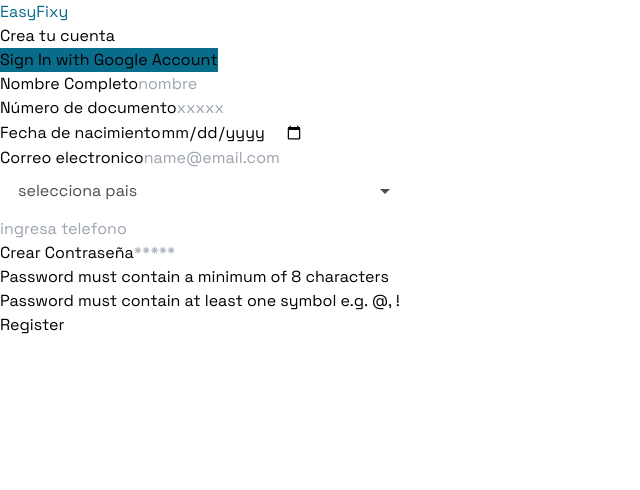
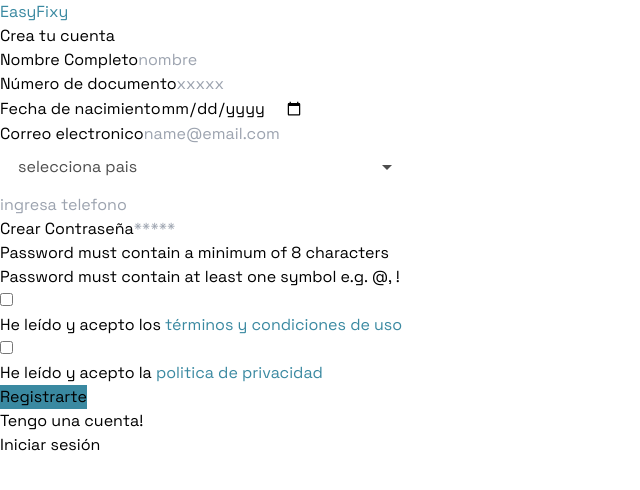
Before and after one commit to EasyFixy/EasyFixyPublic, a React (Vite) app: page /register in a window 1280 px wide. Shown: the top 490 px of the page, without its empty margins (0-640 px from the left). Built offline with nearby package versions, Linux system fonts and the light colour scheme.

Commit message:
registro diseño terminado

```diff
--- a/src/App.jsx
+++ b/src/App.jsx
@@ -1,11 +1,15 @@
 import { Route, Routes, BrowserRouter} from 'react-router-dom';
 import Register from './pages/register/Register';
+import TermsConditions from './pages/PoliticasYCondiciones/TermsConditions';
+import PoliciesPrivacy from './pages/PoliticasYCondiciones/PoliciesPrivacy';
 
 const App = () => {
   return (
     <BrowserRouter>
       <Routes>
         <Route path='/register' element={<Register/>} />
+        <Route path="/terms-conditions" element ={<TermsConditions/>}/>
+        <Route path="/policies-privacity" element ={<PoliciesPrivacy/>}/>
         {/* Otras rutas */}
       </Routes>
     </BrowserRouter>
--- a/src/index.css
+++ b/src/index.css
@@ -13,7 +13,7 @@ body {
     left: 0;
 }
 :root{
-    --colorVerde: #096C8A;
+    --colorVerde: rgb(9,108,138,0.8);
 }
 .backgroundVerde{
     background-color: var(--colorVerde);
--- /dev/null
+++ b/src/pages/PoliticasYCondiciones/PoliciesPrivacy.tsx
@@ -0,0 +1,5 @@
+import React from "react";
+const PoliciesPrivacy = () =>{
+    return(<div></div>)
+}
+export default PoliciesPrivacy;
--- /dev/null
+++ b/src/pages/PoliticasYCondiciones/TermsConditions.tsx
@@ -0,0 +1,7 @@
+import React from "react"
+const TermsConditions = () =>{
+    return(<div>
+
+    </div>)
+}
+export default TermsConditions;
--- a/src/pages/register/Register.tsx
+++ b/src/pages/register/Register.tsx
@@ -3,6 +3,7 @@ import ContenedorLogoHorizontal from '../../componentes/contenedorLogoVerde/Cont
 import CommonInput from './components/CommonImput';
 import ReactFlagsSelect from 'react-flags-select';
 import { countries } from '../../data/Countries';
+import { Link } from 'react-router-dom';
 
 
 
@@ -32,6 +33,16 @@ const Register = () => {
     });
     const [countrySelected, setCountrySelected] = useState<string>("");
     const [showPassword, setShowPassword] = useState<boolean>(false);
+    const [politicasChecked, setPoliticasChecked] = useState(false);
+    const [terminosCondicionesChecked, setTerminosCondicionesChecked] = useState(false);
+
+    const handlePoliticasChange = () => {
+        setPoliticasChecked(!politicasChecked);
+    };
+
+    const handleTerminosCondicionesChange = () => {
+        setTerminosCondicionesChecked(!terminosCondicionesChecked);
+    };
     const handleInputChange = (e: ChangeEvent<HTMLInputElement>) => {
         console.log('change ',e.target.value )
         setFormData({
@@ -78,8 +89,7 @@ const Register = () => {
                 <div className='flex flex-col items-center'>
 
                     <h1 className='text-3xl font-bold mb-6'>Crea tu cuenta</h1>
-                    <button className='backgroundVerde h-14 text-white w-64 opacity-80 rounded-full border border-black border-solid mb-6'>Sign In with Google Account</button>
-                    <form >
+                    <form className='flex flex-col w-[400px]'>
                         <CommonInput
                             label="Nombre Completo"
                             type="text"
@@ -116,7 +126,7 @@ const Register = () => {
                             name='email'
                             required
                         />
-                        <div className='w-[400px] flex flex-row mb-6 h-10 border border-solid border-[#666666]'>
+                        <div className='w-full flex flex-row mb-6 h-10 border border-solid border-[#666666]'>
                             <ReactFlagsSelect
                                 className='w-2/5 h-full border-none'
                                 selected={countrySelected}
@@ -128,8 +138,8 @@ const Register = () => {
                                         ['prefixCountry']: countries[code].prefijo
                                     });
                                     setCountrySelected(code);
-                                    }
                                 }
+                            }
                                 customLabels={{
                                     "CO": { primary: "Colombia", secondary: "+57" },
                                     "AR": { primary: "Argentina", secondary: "+54" },
@@ -167,14 +177,37 @@ const Register = () => {
                             required
                             isPassword
                             showPassword ={showPassword}
+                            margin ={false}
                         />
-                        <p className='text-[#666666] text-xs'>
+                        <p className='text-[#666666] text-xs mb-6'>
                             Password must contain a minimum of 8 characters <br />
                             Password must contain at least one symbol e.g. @, !
                         </p>
+                        <label className='text-xs font-normal text-[#666666] flex items-center'>
+                            <input
+                            type="checkbox"
+                            checked={terminosCondicionesChecked}
+                            onChange={handleTerminosCondicionesChange}
+                            />
+                            <p>He leído y acepto los <Link to={'/terms-conditions'} className='textVerde'> términos y condiciones de uso</Link> </p>
+                        </label>
+                        <label className='text-xs font-normal text-[#666666] flex items-center mb-6'>
+                            <input
+                            type="checkbox"
+                            checked={politicasChecked}
+                            onChange={handlePoliticasChange}
+                            />
+                            <p> He leído y acepto la <Link to={'/policies-privacity'} className='textVerde'> politica de privacidad </Link></p>
+                        </label>
 
-                        <button type='submit'>Register</button>
+                        <button type='submit'className='backgroundVerde h-10 text-white w-full rounded-full border border-black border-solid mb-6'>Registrarte</button>
+
                     </form>
+                    <div className='flex flex-row gap-1'>
+                        <p className='font-bold text-[#666666]'>Tengo una cuenta! </p>
+                        <Link to={'/login'} className='underline text-[#24445B]'> Iniciar sesión</Link>
+
+                    </div>
                 </div>
 
             </div>
--- a/src/pages/register/components/CommonImput.tsx
+++ b/src/pages/register/components/CommonImput.tsx
@@ -9,7 +9,8 @@ interface CommonInputProps {
     name: string;
     required: boolean;
     isPassword?: boolean;
-    showPassword?: boolean
+    showPassword?: boolean;
+    margin?: boolean
   }
 const CommonInput = ({
     label,
@@ -21,9 +22,11 @@ const CommonInput = ({
     required = false,
     isPassword = false,
     showPassword = false,
+    margin = true
+
 }:CommonInputProps) => {
     return(
-        <div className="w-[400px] flex flex-col mb-6">
+        <div className={`w-full flex flex-col ${margin ? 'mb-6' : ''}`}>
             <label className="text-base"> {label}</label>
             <input
                 className="w-full h-10 border border-solid border-[#666666] text-[#666666] pl-4 relative"
```
